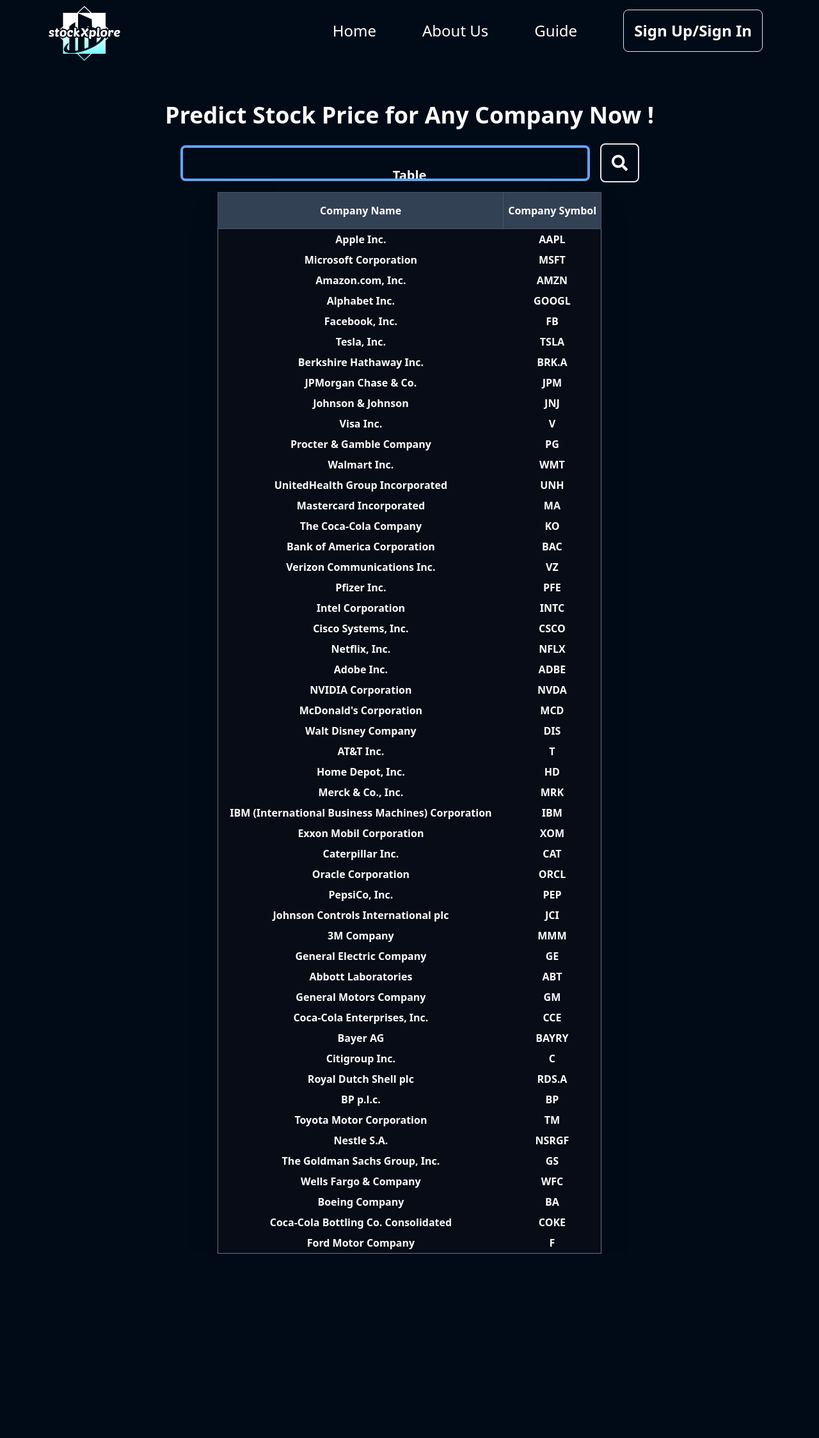
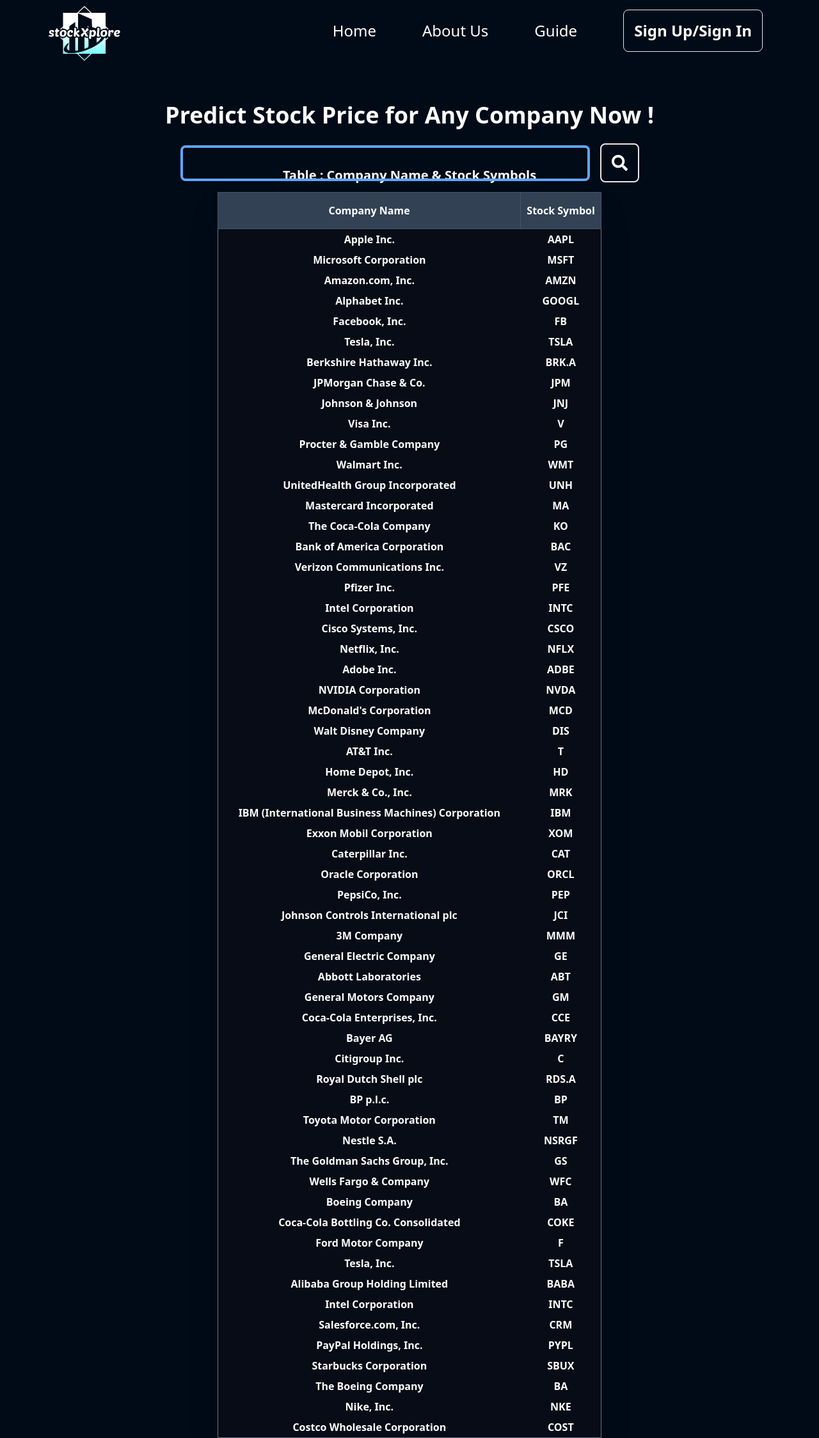
Before and after one commit to arghyadutta080/stockXplore-clientsite, a React (Create React App) app: page /guide in a window 1280 px wide. Shown: the whole page at 64% size. Before the commit the page ends 1959 px from the top, so only its background shows below. Built offline with nearby package versions, Linux system fonts and the light colour scheme.

Commit message:
about page done

```diff
--- a/package.json
+++ b/package.json
@@ -7,7 +7,6 @@
     "@emotion/styled": "^11.11.0",
     "@mui/icons-material": "^5.13.7",
     "@mui/material": "^5.13.7",
-    "@mui/styled-engine-sc": "^5.12.0",
     "@testing-library/jest-dom": "^5.16.5",
     "@testing-library/react": "^13.4.0",
     "@testing-library/user-event": "^13.5.0",
@@ -16,10 +15,11 @@
     "react-chartjs-2": "^5.2.0",
     "react-dom": "^18.2.0",
     "react-icons": "^4.10.1",
+    "react-loading": "^2.0.3",
     "react-router-dom": "^6.14.1",
     "react-scripts": "5.0.1",
     "react-type-animation": "^3.1.0",
-    "styled-components": "^5.3.11",
+    "styled-components": "^6.0.3",
     "web-vitals": "^2.1.4"
   },
   "scripts": {
--- a/src/App.js
+++ b/src/App.js
@@ -1,21 +1,24 @@
 
 import { BrowserRouter, Route, Routes } from 'react-router-dom';
 import Navbar from './components/Navbar';
-import Video from './components/Video';
-import Main from './pages/MainPage';
+
+import MainPage from './pages/MainPage';
 import AboutPage from './pages/AboutPage';
 import GuidePage from './pages/GuidePage';
+
+import HomePage from './pages/HomePage';
 function App() {
   return (
    <div>
     <BrowserRouter>
     <Navbar />
     <Routes>
-    <Route exact path='/' element={<Video />} />
-    <Route exact path='/main' element={<Main />} />
+    <Route exact path='/' element={<HomePage />} />
+    <Route exact path='/main' element={<MainPage />} />
     <Route exact path='/about' element={<AboutPage />} />
     <Route exact path='/guide' element={<GuidePage />} />
     </Routes>
+
     </BrowserRouter>
    </div>
   );
--- a/src/components/Navbar.jsx
+++ b/src/components/Navbar.jsx
@@ -63,7 +63,7 @@
           }
         >
           <h1 className="w-full min-[280px]:text-3xl min-[1080px]:text-7xl  font-bold text-white m-4 pb-4 min-[1080px]:pb-10 mt-5">
-            LOGO
+          <img src={logo} className="h-[100px] brightness-200 opacity-100 mt-2 w-[120px]" alt="" />
           </h1>
           <Link to="/">
             <li className="p-4 min-[1080px]:p-10 border-b border-gray-600">Home</li>
--- a/src/components/Video.jsx
+++ b/src/components/Video.jsx
@@ -12,7 +12,7 @@
 
 
   return (
-    <div className='absolute top-0 w-[100%] h-[100%] overflow-y-hidden'>
+    <div className='absolute top-0 w-[100%] h-[100vh] '>
       <video src={BgVideo} autoPlay muted loop className='w-[100%] h-[100%] object-cover z-[-1]' />
      <div className='flex flex-col w-[100%]  absolute object-contain h-[100%] top-[40vh] text-center items-center content-center m-auto'>
         <h1 className=' font-bold  text-white text-5xl'>
--- a/src/data/SymbolData.js
+++ b/src/data/SymbolData.js
@@ -198,7 +198,45 @@
     {
       "name": "Ford Motor Company",
       "symbol": "F"
-    }
+    },
+    {
+      "name": "Tesla, Inc.",
+      "symbol": "TSLA"
+    },
+    {
+      "name": "Alibaba Group Holding Limited",
+      "symbol": "BABA"
+    },
+    {
+      "name": "Intel Corporation",
+      "symbol": "INTC"
+    },
+    {
+      "name": "Salesforce.com, Inc.",
+      "symbol": "CRM"
+    },
+    {
+      "name": "PayPal Holdings, Inc.",
+      "symbol": "PYPL"
+    },
+    {
+      "name": "Starbucks Corporation",
+      "symbol": "SBUX"
+    },
+    {
+      "name": "The Boeing Company",
+      "symbol": "BA"
+    },
+
+    {
+      "name": "Nike, Inc.",
+      "symbol": "NKE"
+    },
+    {
+      "name": "Costco Wholesale Corporation",
+      "symbol": "COST"
+    },
+
   ]
 
   export default Symbols ;
--- a/src/data/TeamData.js
+++ b/src/data/TeamData.js
@@ -7,7 +7,7 @@
         role : "Backend Developer"  ,
         linkedin : "https://www.linkedin.com/in/arghya-dutta-developer/" ,
         github : "https://github.com/arghyadutta080" ,
-        devfolio :  "" ,
+        devfolio :  "https://devfolio.co/@arghya080" ,
     } ,
     {
         id : 2 ,
@@ -30,7 +30,7 @@
     {
         id:4,
         name : "Shreya Sarkar" ,
-        photo : 'https://media.licdn.com/dms/image/C5603AQFVkqb0sYuaxQ/profile-displayphoto-shrink_800_800/0/1662895040702?e=1694044800&v=beta&t=VX_OlkbQhFQzGM4k0z1swUgFur2jy-HoYEYNj3Cn7t0' ,
+        photo : 'https://media.licdn.com/dms/image/D5603AQHkG9Kkp2jZqQ/profile-displayphoto-shrink_400_400/0/1688923892818?e=1694649600&v=beta&t=EmZ6eN-_P-13ZVSWP5H52R-IHjksfasFTZZj-tjFCi4' ,
         role : "UI/UX Developer"  ,
         linkedin : "https://www.linkedin.com/in/shreya-sarkar-2ab00b250/" ,
         github : "https://github.com/ShreyaSarkar10" ,
--- a/src/index.css
+++ b/src/index.css
@@ -5,7 +5,7 @@
 body{
   background-color: #010a17 ;
 }
-::-webkit-scrollbar {
+/* ::-webkit-scrollbar {
   width: 0.5em;
 }
 
@@ -15,4 +15,4 @@
 
 ::-webkit-scrollbar-thumb {
   background-color: #888;
-}
+} */
--- a/src/pages/AboutPage.jsx
+++ b/src/pages/AboutPage.jsx
@@ -10,13 +10,13 @@
     <>
     <div className='flex flex-col items-center'>
         <h1 className='text-4xl text-center text-white absolute top-[15vh] font-bold  '>Meet Our Team</h1>
-        <h1 className='text-3xl text-center text-gray-400 font-semibold top-[22vh] absolute'>DataDynamos</h1>
+        <h1 className='text-3xl text-center text-gray-400 font-semibold top-[22vh] absolute hover:scale-105'>DataDynamos</h1>
     <div className='absolute top-[30vh] flex-col flex-wrap flex md:flex-row  justify-center text-center items-center md:gap-x-10 2xl:space-x-10'>
 
         {
             TeamData.map(( member)=>{
                 return(
-                    <TeamCard key={member.id} name={member.name} photo={member.photo} role={member.role} />
+                    <TeamCard key={member.id} name={member.name} photo={member.photo} role={member.role} devfolio = {member.devfolio} github={member.github} linkedin={member.linkedin} />
                 )
             })
          }
--- a/src/pages/GuidePage.jsx
+++ b/src/pages/GuidePage.jsx
@@ -1,9 +1,13 @@
-import React, { useState } from 'react'
+import React, { useState , useContext } from 'react'
 import Symbols from '../data/SymbolData'
 import { FaSearch } from 'react-icons/fa'
+import StockContext from '../contexts/StockContext';
+import Modal from '../components/authentication/Modal';
+
 
 const GuidePage = () => {
-
+  const s = useContext(StockContext);
+  const modal = s.modal;
     const [search  , setSearch] = useState('');
   return (
     <>
@@ -27,12 +31,12 @@
         <div className='relative top-[30vh]'>
         <table className="text-white mt-5 shadow-2xl bg-[rgba(22,21,21,0.28)] border border-spacing-2 min-[280px]:w-[250px] min-[360px]:w-[340px] md:w-[360px] md:font-semibold min-[900px]:w-[380px]  min-[900px]:text-xl lg:w-[600px] min-[1080px]:text-3xl   xl:text-base 2xl:w-[750px] border-seperate border-slate-500">
         <caption class="caption-top text-lg font-bold pb-1 min-[900px]:text-xl min-[1080px]:text-3xl xl:text-xl mb-2">
-          Table
+          Table : Company Name & Stock Symbols
         </caption>
         <thead>
           <tr className="bg-slate-700 hover:">
             <th className="border border-slate-600 py-4">Company Name</th>
-            <th className="border border-slate-600">Company Symbol</th>
+            <th className="border border-slate-600">Stock Symbol</th>
           </tr>
         </thead>
         <tbody>
@@ -51,6 +55,7 @@
       </table>
         </div>
 
+        {modal ? <Modal /> : null}
     </div>
     </>
   )
--- a/src/pages/HomePage.jsx
+++ b/src/pages/HomePage.jsx
@@ -0,0 +1,12 @@
+import React from 'react'
+import Video from '../components/Video'
+
+const HomePage = () => {
+  return (
+    <>
+    <Video />
+    </>
+  )
+}
+
+export default HomePage
--- a/src/pages/MainPage.jsx
+++ b/src/pages/MainPage.jsx
@@ -6,7 +6,7 @@
 import Table from "../components/Main/Table";
 import Modal from "../components/authentication/Modal";
 
-const Main = () => {
+const MainPage = () => {
   const s = useContext(StockContext);
   const modal = s.modal;
 
@@ -28,6 +28,7 @@
               <FaSearch  className="text-white min-[360px]:h-[25px] min-[360px]:w-[25px]" />
             </button>
           </div>
+          {/* <input type="checkbox" className='' checked  /> */}
         </div>
         <div className="flex flex-col 2xl:flex-row  justify-center items-center 2xl:items-start gap-8 md:gap-14 min-[900px]:gap-20 min-[1080px]:gap-[6vh] xl:gap-9 xl:space-x-10 absolute 2xl:top-[35vh] 2xl:px-[16vh] min-[280px]:top-[35vh] min-[360px]:top-[32vh] min-[360px]:px-[0.90rem] min-[390px]:px-[1.5vh]  min-[400px]:px-[1vh] md:px-7 min-[900px]:top-[28vh] lg:top-[48vh]  min-[1080px]:px-20 min-[1080px]:top-[25vh] xl:top-[40vh] xl:px-[20vh]">
        <div className="flex flex-col">
@@ -59,4 +60,4 @@
   );
 };
 
-export default Main;
+export default MainPage;
```
Also changed, not shown: src/components/TeamCard.jsx (+4 -3 lines), 1 other file (tests, documents, lock files or other folders).
